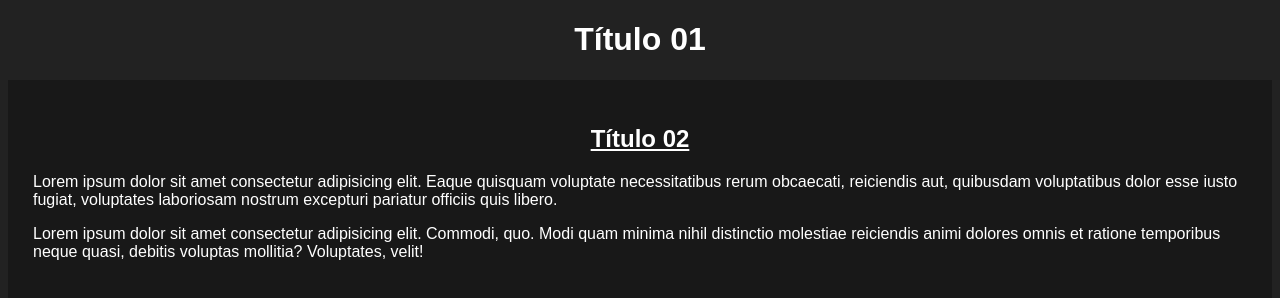
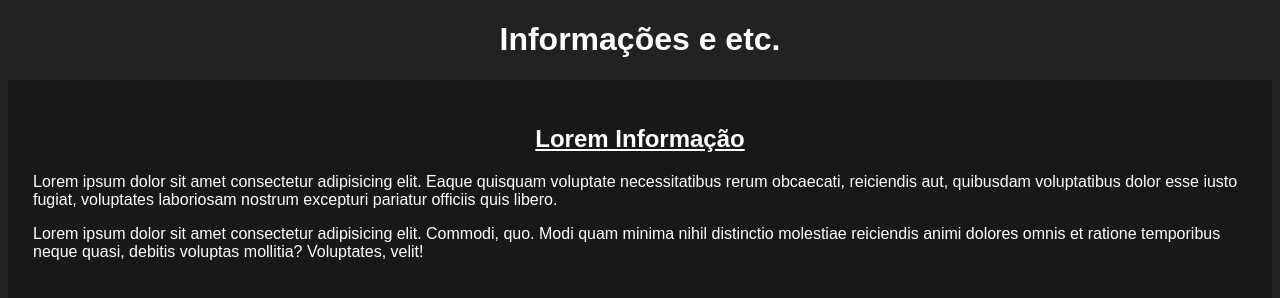
Before and after one commit to rafae1-afonso/projeto-site, a plain HTML site: page index.html in a window 1280 px wide. Drawn offline with Linux system fonts and the light colour scheme.

Commit message:
titulos alterados

```diff
--- a/index.html
+++ b/index.html
@@ -7,10 +7,10 @@
     <link rel="stylesheet" href="style.css">
 </head>
 <body>
-    <h1>Título 01</h1>
+    <h1>Informações e etc.</h1>
     <main>
         <article>
-            <h2>Título 02</h2>
+            <h2>Lorem Informação</h2>
             <p>Lorem ipsum dolor sit amet consectetur adipisicing elit. Eaque quisquam voluptate necessitatibus rerum obcaecati, reiciendis aut, quibusdam voluptatibus dolor esse iusto fugiat, voluptates laboriosam nostrum excepturi pariatur officiis quis libero.</p>
 
             <p>Lorem ipsum dolor sit amet consectetur adipisicing elit. Commodi, quo. Modi quam minima nihil distinctio molestiae reiciendis animi dolores omnis et ratione temporibus neque quasi, debitis voluptas mollitia? Voluptates, velit!</p>
```
